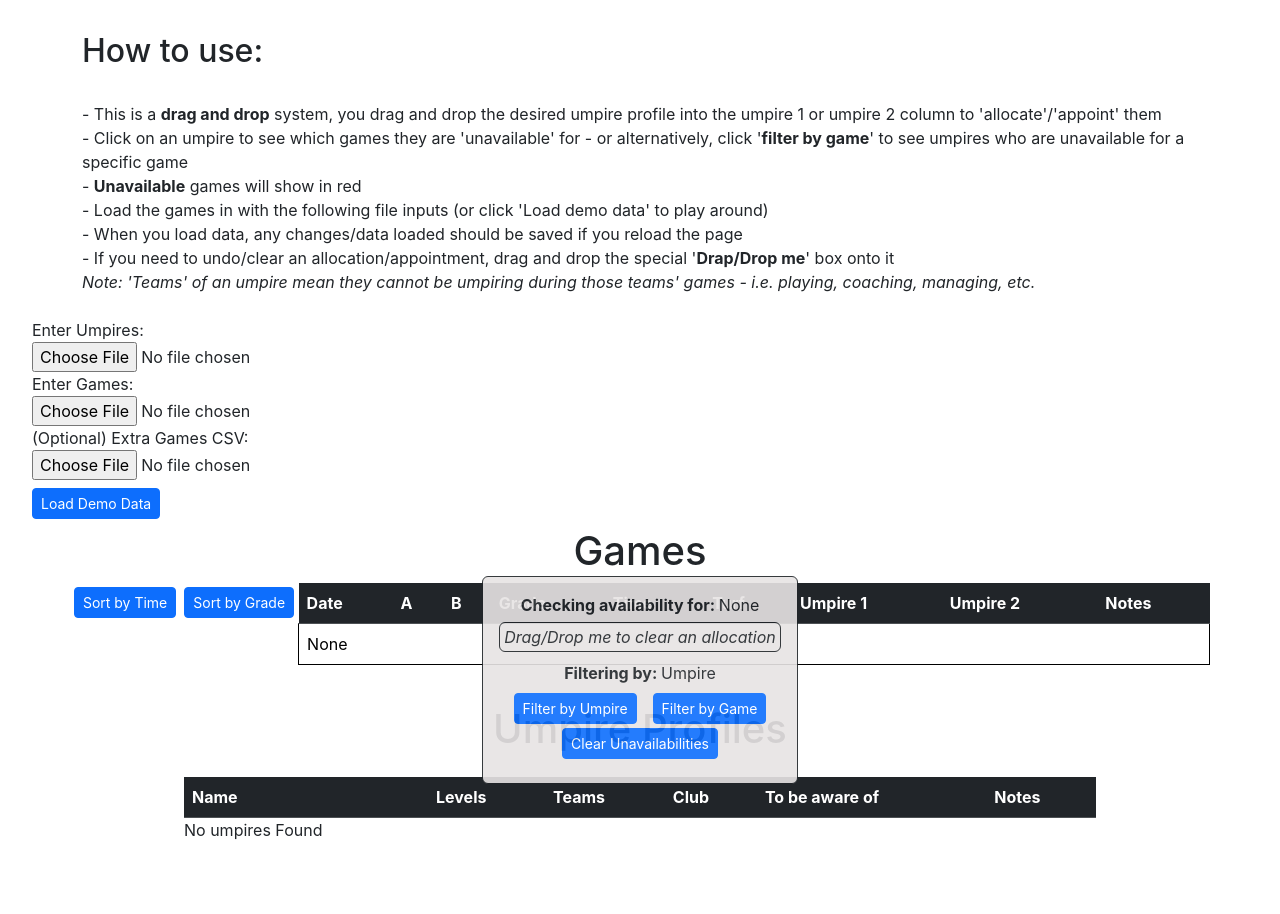
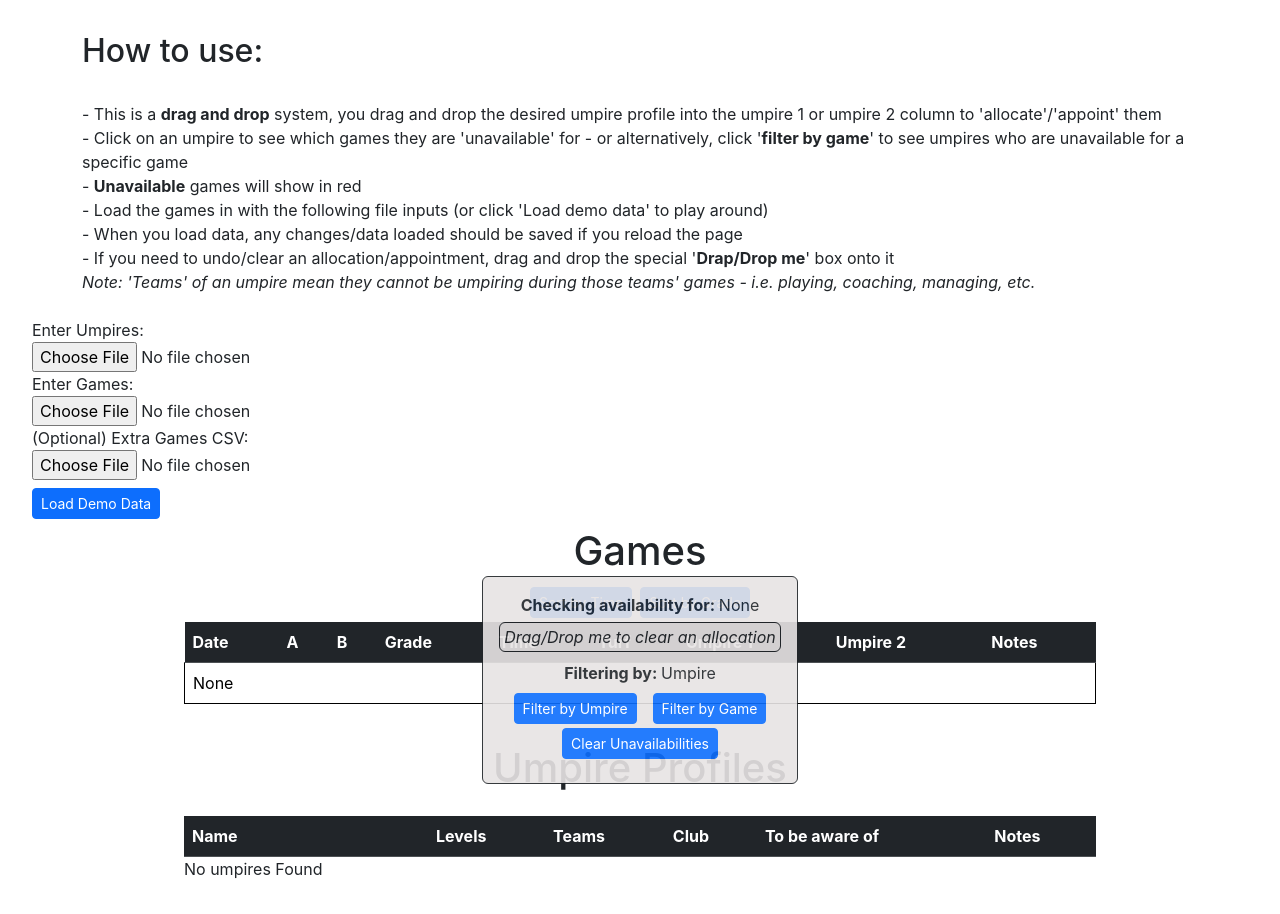
Before and after one commit to Skwangles/openUmpireAssigner, a React (Create React App) app: page / in a window 1280 px wide. Shown: the top 914 px of the page. Built offline with nearby package versions, Linux system fonts and the light colour scheme; the HTML template or start-up script is replaced by a standard one.

Commit message:
Fixing layout of sort by

```diff
--- a/src/App.js
+++ b/src/App.js
@@ -154,7 +154,7 @@
 
       {/* Print games */}
       <h1>Games</h1>
-      <div className="d-flex flex-row justify-content-center ">
+      <div className="d-flex flex-column align-items-center justify-content-center ">
         <Games className="" games={games} setGames={setGames} highlightType={highlightType} setSelectedGame={setSelectedGame} selectedUmpire={selectedUmpire}>
         </Games>
       </div>
```
